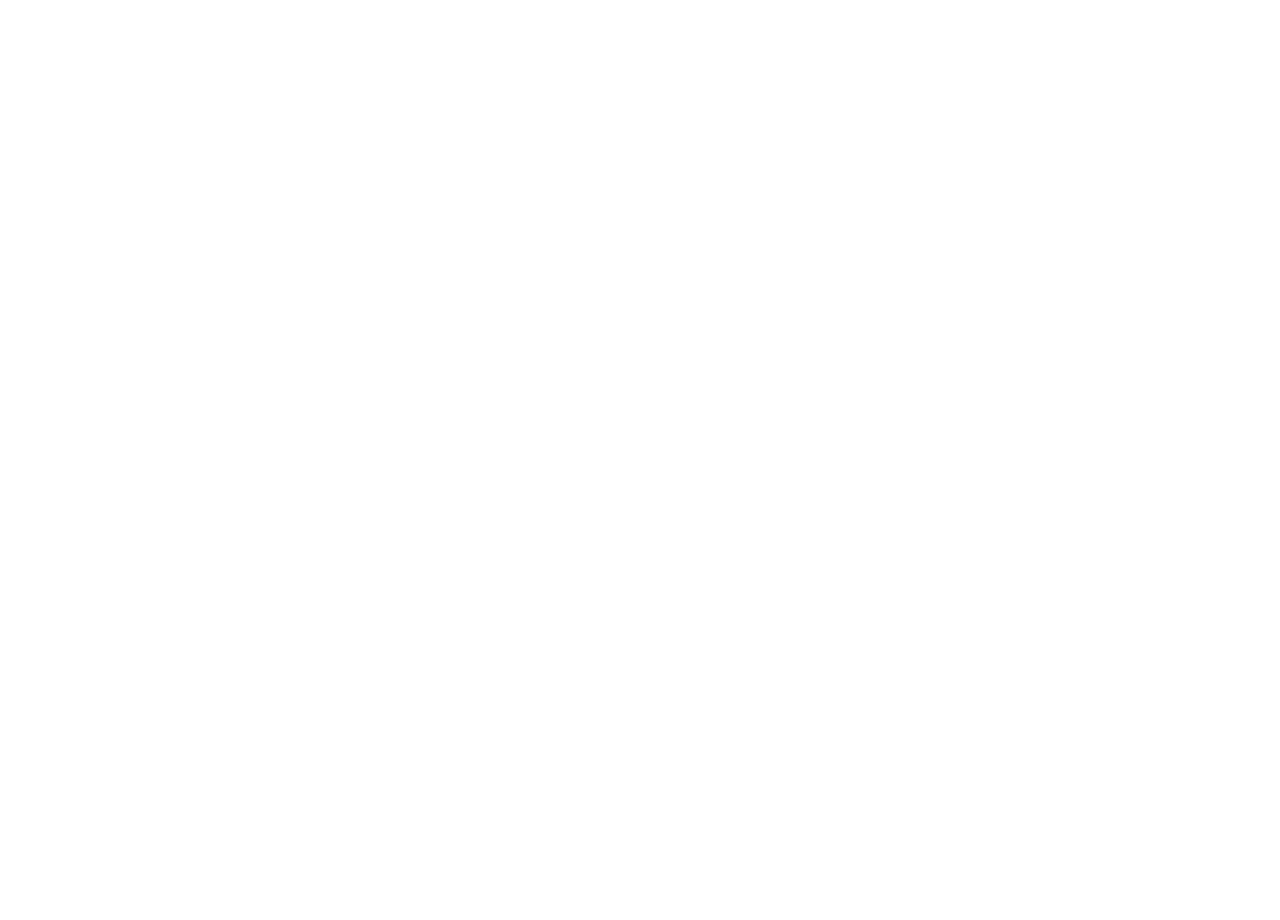
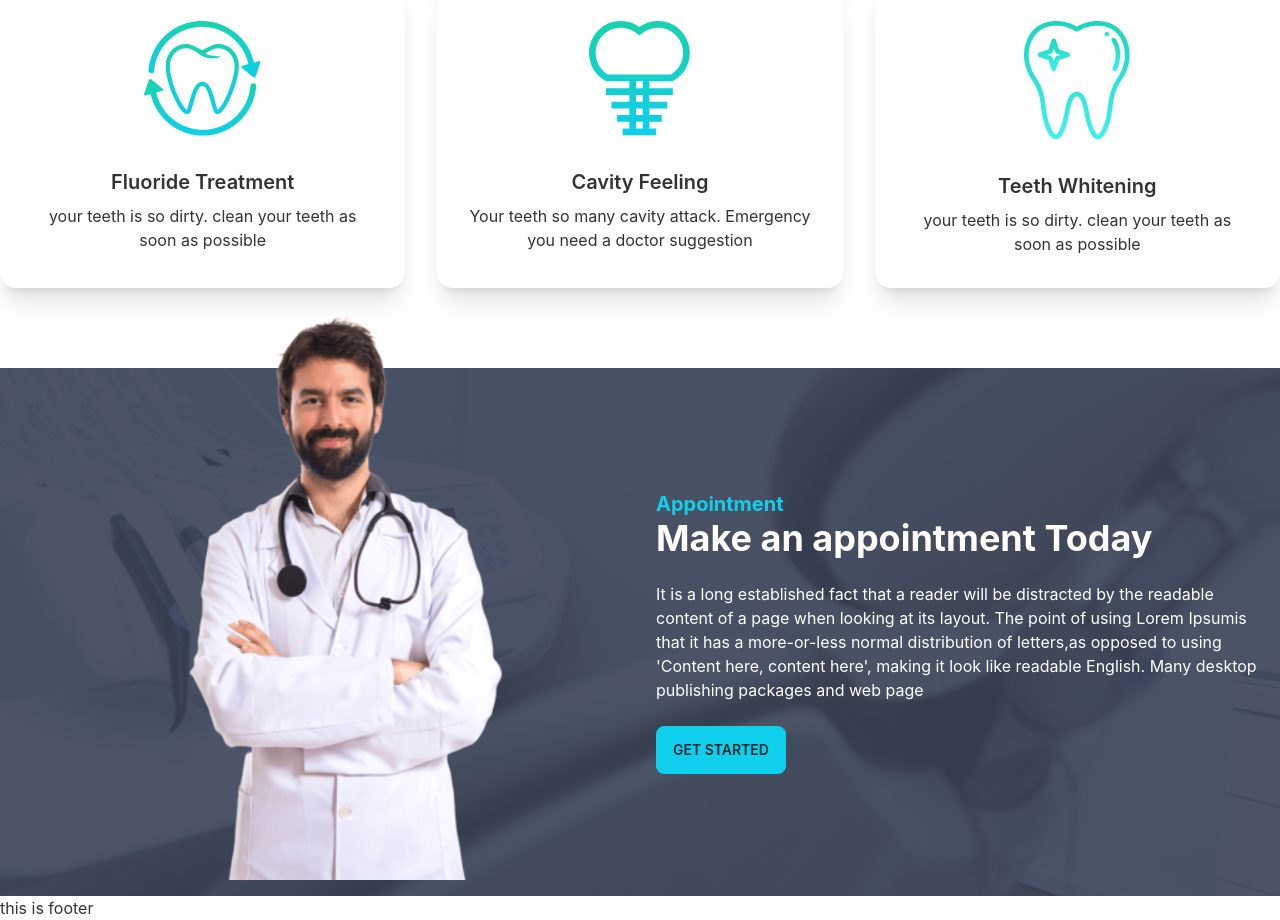
Before and after one commit to noyon-podder/Doctor-Protal-cl, a React (Create React App) app: page / in a window 1280 px wide. Shown: the part 1080-2000 px from the top of the page. Before the commit the page ends 889 px from the top, so only its background shows below. Built offline with nearby package versions, Linux system fonts and the light colour scheme.

Commit message:
appointment section add this commit

```diff
--- a/src/Pages/Home/Banner/Banner.js
+++ b/src/Pages/Home/Banner/Banner.js
@@ -3,15 +3,15 @@
 import bgImage from "../../../assets/images/bg.png"
 const Banner = () => {
   return (
-    <div className="hero py-20" style={{backgroundImage: `url(${bgImage})`}}>
+    <div className="hero lg:py-20 sm:py-10" style={{backgroundImage: `url(${bgImage})`}}>
       <div className="hero-content flex-col lg:flex-row-reverse">
         <img
           src={heroImage}
           alt="heroImage"
-          className="rounded-lg shadow-2xl w-1/2"
+          className="rounded-lg shadow-2xl lg:w-1/2"
         />
         <div>
-          <h1 className="text-5xl font-bold">Box Office News!</h1>
+          <h1 className="text-5xl font-bold sm:mt-15">Box Office News!</h1>
           <p className="py-6">
             Provident cupiditate voluptatem et in. Quaerat fugiat ut assumenda
             excepturi exercitationem quasi. In deleniti eaque aut repudiandae et
--- a/src/Pages/Home/Home/Home.js
+++ b/src/Pages/Home/Home/Home.js
@@ -1,12 +1,16 @@
 import React from 'react';
 import Banner from '../Banner/Banner';
 import Information from '../Information/Information';
+import MakeAppointement from '../MakeAppointement/MakeAppointement';
+import ServicesCard from '../Services/ServicesCard';
 
 const Home = () => {
     return (
         <div>
             <Banner/>
             <Information/>
+            <ServicesCard/>
+            <MakeAppointement/>
         </div>
     );
 };
--- /dev/null
+++ b/src/Pages/Home/MakeAppointement/MakeAppointement.js
@@ -0,0 +1,28 @@
+import React from "react";
+import doctor from "../../../assets/images/doctor.png"
+import appointment from "../../../assets/images/appointment.png"
+
+const MakeAppointement = () => {
+  return (
+    <section>
+      <div className="hero" style={{backgroundImage: `url(${appointment})`}}>
+        <div className="hero-content flex-col lg:flex-row">
+          <img
+            src={doctor} alt=""
+            className="-mt-32 hidden md:block w-1/2 rounded-lg "
+          />
+          <div>
+            <h3 className="font-bold text-xl text-primary">Appointment</h3>
+            <h1 className="text-4xl font-bold text-white ">Make an appointment Today</h1>
+            <p className="py-6 text-white">
+            It is a long established fact that a reader will be distracted by the readable content of a page when looking at its layout. The point of using Lorem Ipsumis that it has a more-or-less normal distribution of letters,as opposed to using 'Content here, content here', making it look like readable English. Many desktop publishing packages and web page
+            </p>
+            <button className="btn btn-primary">Get Started</button>
+          </div>
+        </div>
+      </div>
+    </section>
+  );
+};
+
+export default MakeAppointement;
--- /dev/null
+++ b/src/Pages/Home/Services/DetailsCard.js
@@ -0,0 +1,19 @@
+import React from 'react';
+
+const DetailsCard = ({service}) => {
+    const {serviceImage, title, description} = service;
+    return (
+        <div className="card shadow-xl">
+        <figure className="px-10 pt-10">
+          <img src={serviceImage} alt="Shoes" className="rounded-xl" />
+        </figure>
+        <div className="card-body items-center text-center">
+          <h2 className="card-title">{title}</h2>
+          <p>{description}</p>
+
+        </div>
+      </div>
+    );
+};
+
+export default DetailsCard;
--- /dev/null
+++ b/src/Pages/Home/Services/ServicesCard.js
@@ -0,0 +1,32 @@
+import React from 'react';
+import cavity from '../../../assets/images/cavity.png';
+import fluoride from '../../../assets/images/fluoride.png';
+import whitening from '../../../assets/images/whitening.png';
+import DetailsCard from './DetailsCard';
+
+const ServicesCard = () => {
+
+    const serviceInformation = [
+        {id: 1, serviceImage: fluoride, title: "Fluoride Treatment", description: "your teeth is so dirty. clean your teeth as soon as possible"},
+        {id: 2, serviceImage: cavity, title: "Cavity Feeling", description: "Your teeth so many cavity attack. Emergency you need a doctor suggestion"},
+        {id: 3, serviceImage: whitening, title: "Teeth Whitening", description: "your teeth is so dirty. clean your teeth as soon as possible"},
+    ]
+    return (
+        <div className='my-20'>
+            <h3 className='text-secondary text-center text-2xl font-bold'>Our Services</h3>
+            <p className='text-neutral text-center text-3xl mt-2'>Services We Provided</p>
+
+
+           <div className='mt-10 grid gird-cols-1 md:grid-cols-2 lg:grid-cols-3 gap-8'>
+             {
+                serviceInformation.map(service => <DetailsCard
+                  key={service.id}
+                  service={service}
+                ></DetailsCard>)
+             }
+           </div>
+        </div>
+    );
+};
+
+export default ServicesCard;
--- a/src/Pages/Shared/Navbar/Navbar.js
+++ b/src/Pages/Shared/Navbar/Navbar.js
@@ -26,7 +26,7 @@
     </React.Fragment>
   return (
     <div className="navbar bg-base-100 flex justify-between">
-      <div className="navbar-start">
+      <div className="navbar-start ">
         <div className="dropdown">
           <label tabIndex={0} className="btn btn-ghost lg:hidden">
             <svg
```
